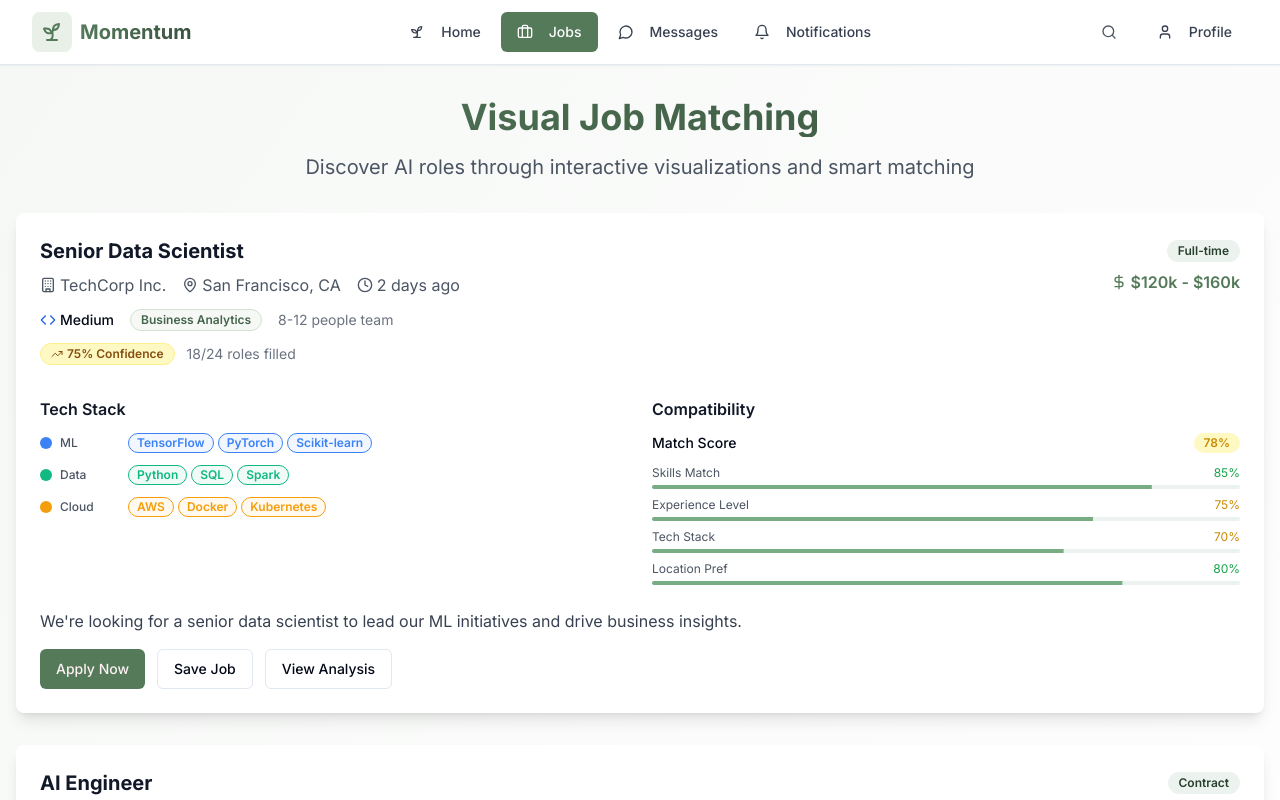
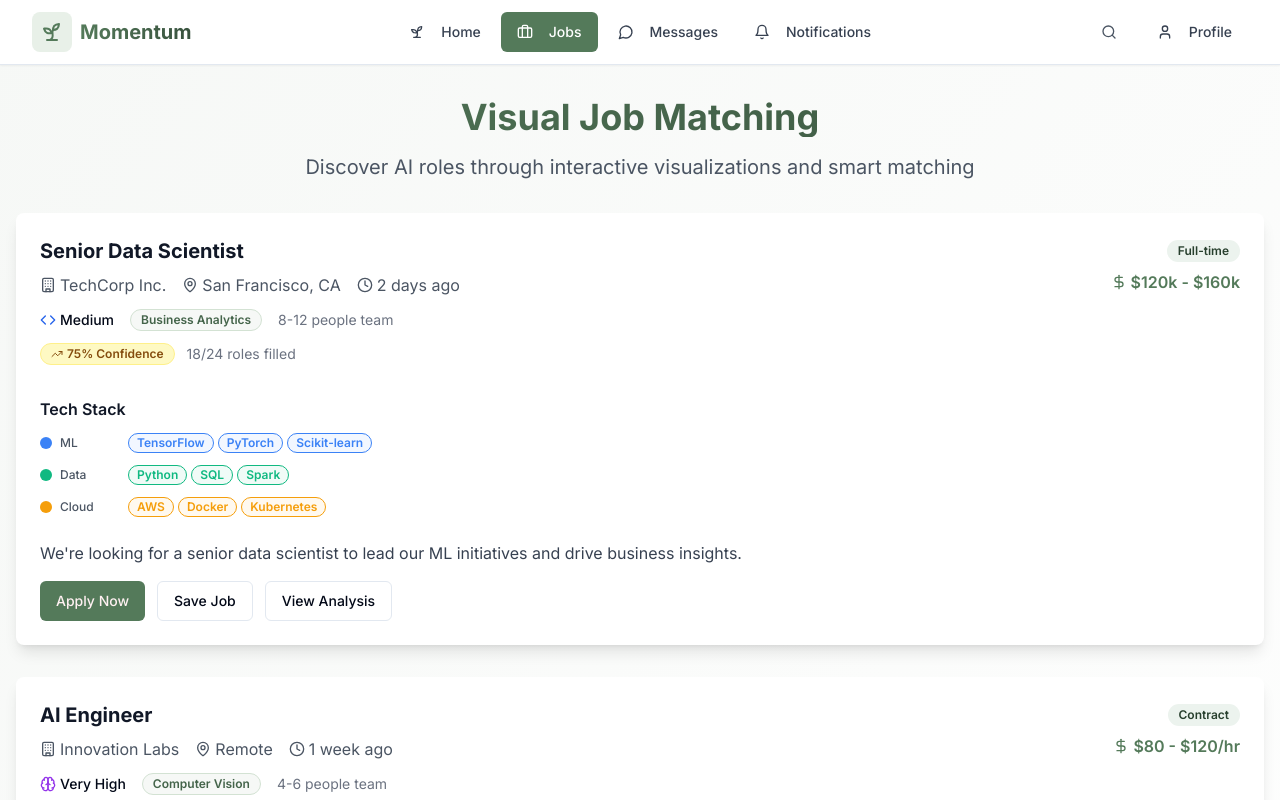
Before and after one commit to KeerthiNingegowda/momentum-grow-together-network, a React (Vite) app: page /jobs in a window 1280 px wide. Shown: the top 800 px of the page. Built offline with nearby package versions, Linux system fonts and the light colour scheme.

Commit message:
Remove match score
Removed the match score component from the Jobs page.

```diff
--- a/src/pages/Jobs.tsx
+++ b/src/pages/Jobs.tsx
@@ -1,11 +1,11 @@
+
 import Navigation from "@/components/Navigation";
 import { Button } from "@/components/ui/button";
 import { Card, CardContent, CardHeader } from "@/components/ui/card";
 import { Badge } from "@/components/ui/badge";
 import { Tooltip, TooltipContent, TooltipProvider, TooltipTrigger } from "@/components/ui/tooltip";
-import { MapPin, Clock, DollarSign, Building, TrendingUp, Zap, Brain, Code } from "lucide-react";
+import { MapPin, Clock, DollarSign, Building, TrendingUp, Brain, Code } from "lucide-react";
 import { TechStackVisualization } from "@/components/jobs/TechStackVisualization";
-import { MatchScore } from "@/components/jobs/MatchScore";
 
 const Jobs = () => {
   const jobListings = [
@@ -26,15 +26,6 @@ const Jobs = () => {
         { category: "Data", technologies: ["Python", "SQL", "Spark"], color: "#10b981" },
         { category: "Cloud", technologies: ["AWS", "Docker", "Kubernetes"], color: "#f59e0b" }
       ],
-      matchScore: {
-        score: 78,
-        factors: [
-          { name: "Skills Match", score: 85, weight: 40 },
-          { name: "Experience Level", score: 75, weight: 30 },
-          { name: "Tech Stack", score: 70, weight: 20 },
-          { name: "Location Pref", score: 80, weight: 10 }
-        ]
-      },
       companyStats: {
         totalPosted: 24,
         totalFilled: 18,
@@ -58,15 +49,6 @@ const Jobs = () => {
         { category: "Backend", technologies: ["FastAPI", "Docker", "Redis"], color: "#ef4444" },
         { category: "Cloud", technologies: ["GCP", "TPU", "Vertex AI"], color: "#f59e0b" }
       ],
-      matchScore: {
-        score: 65,
-        factors: [
-          { name: "Skills Match", score: 70, weight: 40 },
-          { name: "Experience Level", score: 60, weight: 30 },
-          { name: "Tech Stack", score: 75, weight: 20 },
-          { name: "Location Pref", score: 90, weight: 10 }
-        ]
-      },
       companyStats: {
         totalPosted: 12,
         totalFilled: 11,
@@ -90,15 +72,6 @@ const Jobs = () => {
         { category: "Data", technologies: ["SQL", "Python", "dbt"], color: "#10b981" },
         { category: "Platform", technologies: ["Snowflake", "Airflow", "Git"], color: "#6366f1" }
       ],
-      matchScore: {
-        score: 82,
-        factors: [
-          { name: "Skills Match", score: 75, weight: 40 },
-          { name: "Experience Level", score: 90, weight: 30 },
-          { name: "Tech Stack", score: 85, weight: 20 },
-          { name: "Location Pref", score: 70, weight: 10 }
-        ]
-      },
       companyStats: {
         totalPosted: 8,
         totalFilled: 4,
@@ -206,18 +179,9 @@ const Jobs = () => {
                 </CardHeader>
 
                 <CardContent className="pt-0">
-                  <div className="grid grid-cols-1 lg:grid-cols-2 gap-6 mb-6">
-                    {/* Tech Stack */}
-                    <div className="space-y-3">
-                      <h4 className="font-semibold text-gray-900">Tech Stack</h4>
-                      <TechStackVisualization techStack={job.techStack} />
-                    </div>
-
-                    {/* Match Score */}
-                    <div className="space-y-3">
-                      <h4 className="font-semibold text-gray-900">Compatibility</h4>
-                      <MatchScore score={job.matchScore.score} factors={job.matchScore.factors} />
-                    </div>
+                  <div className="mb-6">
+                    <h4 className="font-semibold text-gray-900 mb-3">Tech Stack</h4>
+                    <TechStackVisualization techStack={job.techStack} />
                   </div>
 
                   <p className="text-gray-700 mb-4">{job.description}</p>
```
